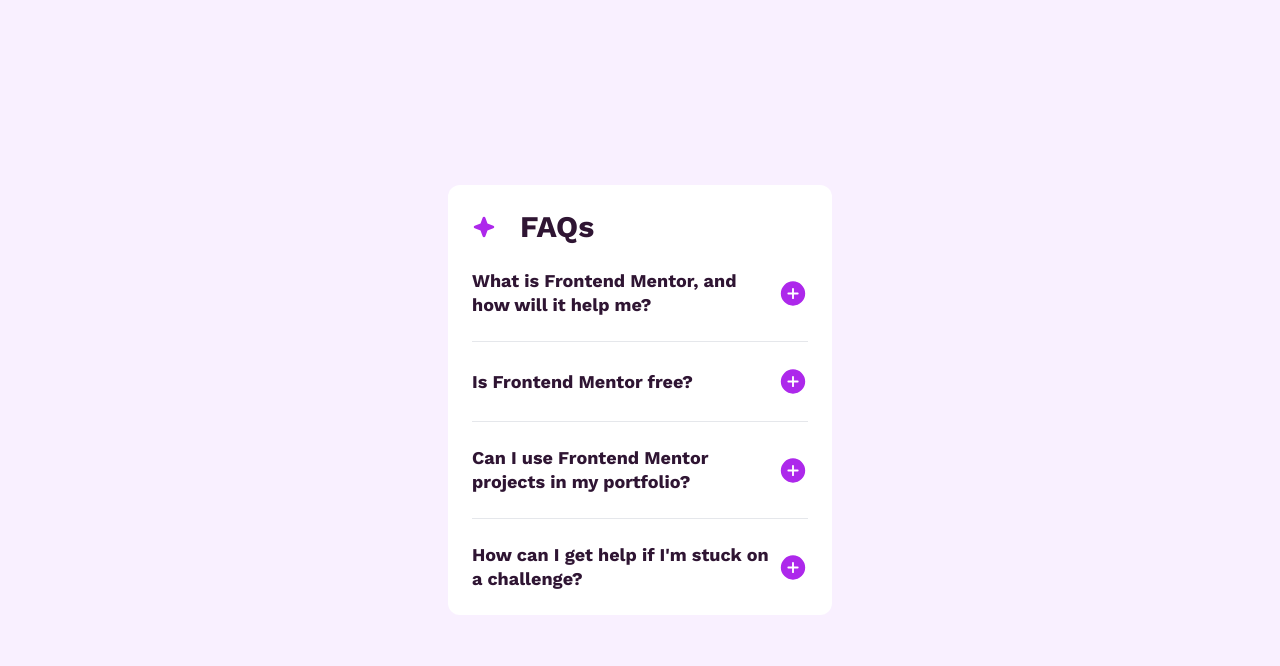
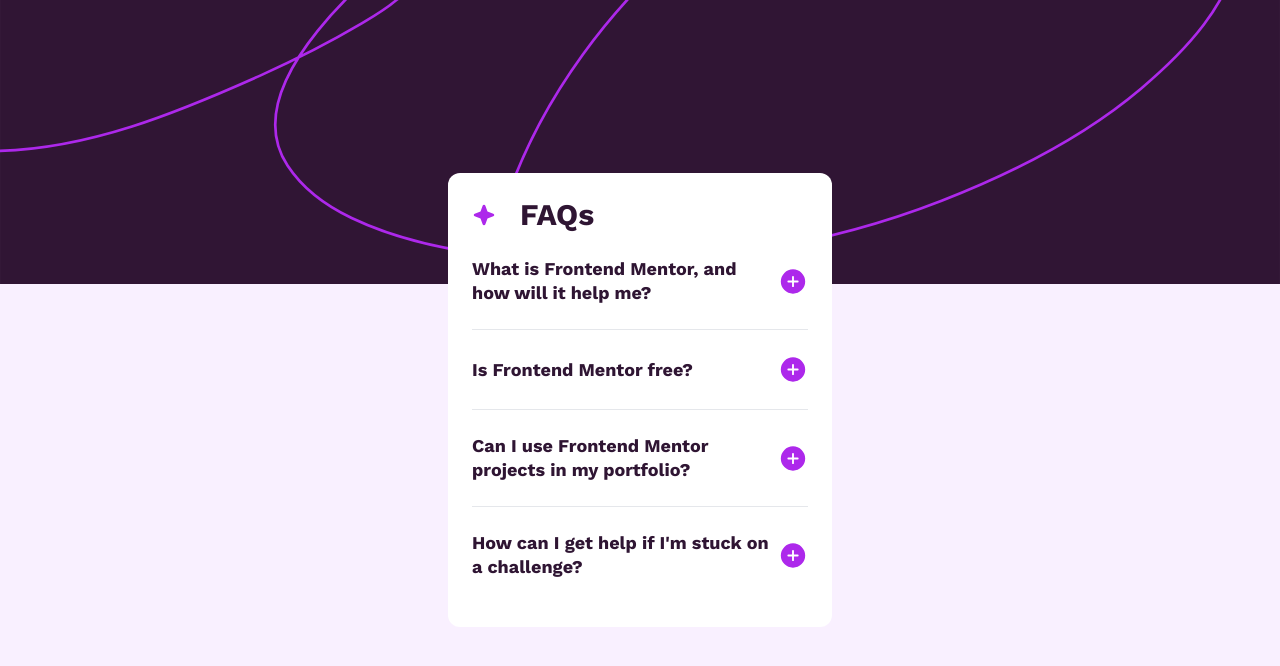
Before and after one commit to deedeedev/frontend-practice, a Next.js app: page /frontend-mentor/07-faq-accordion in a window 1280 px wide. Shown: the top 666 px of the page. Built offline with nearby package versions, Linux system fonts and the light colour scheme.

Commit message:
FAQ Accordion: fixed background image, accordion animation, moved questions data to component props

```diff
--- a/src/app/frontend-mentor/(components)/07-faq-accordion/page.tsx
+++ b/src/app/frontend-mentor/(components)/07-faq-accordion/page.tsx
@@ -1,18 +1,32 @@
 import FAQAccordion from "@/components/FAQAccordion/FAQAccordion"
 
-import backgroundImage from "./background-pattern-mobile.svg"
+const questions = [
+  {
+    question: "What is Frontend Mentor, and how will it help me?",
+    answer:
+      "Frontend Mentor offers realistic coding challenges to help developers improve their frontend coding skills with projects in HTML, CSS and JavaScript. It's suitable for all levels and ideal for portfolio building.",
+  },
+  {
+    question: "Is Frontend Mentor free?",
+    answer:
+      "Lorem ipsum dolor sit amet consectetur adipisicing elit. Et, ex aliquam. Ea, sequi quis molestiae, rerum suscipit cumque minima ullam voluptates consectetur distinctio, optio eveniet sed perspiciatis adipisci explicabo labore.",
+  },
+  {
+    question: "Can I use Frontend Mentor projects in my portfolio?",
+    answer:
+      "Lorem ipsum, dolor sit amet consectetur adipisicing elit. Aspernatur obcaecati maiores veritatis natus! Consequatur architecto in reiciendis, corrupti, ratione nisi voluptate debitis quos odit qui natus sed ab aliquam repellat.",
+  },
+  {
+    question: "How can I get help if I'm stuck on a challenge?",
+    answer:
+      "Lorem ipsum dolor sit amet consectetur adipisicing elit. Blanditiis doloremque explicabo reiciendis exercitationem temporibus. Tempore voluptates exercitationem porro, fuga ex amet tempora quae, consequuntur commodi vitae deleniti earum magnam praesentium!",
+  },
+]
 
 export default function Page() {
   return (
-    <div
-      className="flex min-h-screen w-full items-center justify-center overflow-hidden bg-faqLightPink"
-      style={{
-        backgroundImage: `url(${backgroundImage.src})`,
-        backgroundRepeat: "no-repeat",
-        backgroundSize: "auto",
-      }}
-    >
-      <FAQAccordion />
+    <div className="bg-img-faq-accordion-mobile md:bg-img-faq-accordion-desktop flex min-h-screen w-full items-center justify-center overflow-hidden bg-faqLightPink bg-[size:100%_auto] bg-no-repeat">
+      <FAQAccordion questions={questions} />
     </div>
   )
 }
--- a/src/components/FAQAccordion/FAQAccordion.tsx
+++ b/src/components/FAQAccordion/FAQAccordion.tsx
@@ -13,34 +13,27 @@ const workSans = Work_Sans({
   subsets: ["latin"],
 })
 
-const questions = [
-  {
-    question: "What is Frontend Mentor, and how will it help me?",
-    answer:
-      "Frontend Mentor offers realistic coding challenges to help developers improve their frontend coding skills with projects in HTML, CSS and JavaScript. It's suitable for all levels and ideal for portfolio building.",
-  },
-  {
-    question: "Is Frontend Mentor free?",
-    answer:
-      "Lorem ipsum dolor sit amet consectetur adipisicing elit. Et, ex aliquam. Ea, sequi quis molestiae, rerum suscipit cumque minima ullam voluptates consectetur distinctio, optio eveniet sed perspiciatis adipisci explicabo labore.",
-  },
-  {
-    question: "Can I use Frontend Mentor projects in my portfolio?",
-    answer:
-      "Lorem ipsum, dolor sit amet consectetur adipisicing elit. Aspernatur obcaecati maiores veritatis natus! Consequatur architecto in reiciendis, corrupti, ratione nisi voluptate debitis quos odit qui natus sed ab aliquam repellat.",
-  },
-  {
-    question: "How can I get help if I'm stuck on a challenge?",
-    answer:
-      "Lorem ipsum dolor sit amet consectetur adipisicing elit. Blanditiis doloremque explicabo reiciendis exercitationem temporibus. Tempore voluptates exercitationem porro, fuga ex amet tempora quae, consequuntur commodi vitae deleniti earum magnam praesentium!",
-  },
-]
+interface FAQAccordionProps {
+  questions: {
+    question: string
+    answer: string
+  }[]
+}
 
-export default function FAQAccordion() {
+export default function FAQAccordion({ questions }: FAQAccordionProps) {
   const [activeIndex, setActiveIndex] = useState<number | null>(null)
+  const [answerHeights, setAnswerHeights] = useState<number[]>(
+    Array(questions.length).fill(0),
+  )
 
-  const toggleQuestion = (index: number) => {
-    setActiveIndex(activeIndex === index ? null : index)
+  const toggleQuestion = (idx: number) => {
+    setActiveIndex(activeIndex === idx ? null : idx)
+    const newAnswerHeights = Array(questions.length).fill(0)
+    if (activeIndex !== idx)
+      newAnswerHeights[idx] = document.getElementById(
+        `answer-${idx}`,
+      )?.scrollHeight
+    setAnswerHeights(newAnswerHeights)
   }
 
   return (
@@ -58,15 +51,15 @@ export default function FAQAccordion() {
         <h1 className="text-3xl font-bold">FAQs</h1>
       </div>
       {/* Questions */}
-      <div className="flex flex-col space-y-6 divide-y">
+      <div className="flex flex-col divide-y">
         {questions.map(({ question, answer }, idx) => (
-          <div key={idx}>
+          <div key={idx} className="py-6">
             <div
-              className="mt-6 flex items-center justify-between hover:cursor-pointer"
+              className="flex items-center justify-between hover:cursor-pointer"
               onClick={() => toggleQuestion(idx)}
             >
               {/* Title */}
-              <h2 className="hover:text-faqPurple text-lg font-bold leading-6 text-faqDarkPurple">
+              <h2 className="text-lg font-bold leading-6 text-faqDarkPurple hover:text-faqPurple">
                 {question}
               </h2>
               {/* Toggle Button */}
@@ -76,11 +69,13 @@ export default function FAQAccordion() {
               />
             </div>
             {/* Answer */}
-            <p
-              className={`mt-6 text-faqGrayishPurple transition-all duration-300 ${activeIndex === idx ? "block" : "hidden"}`}
+            <div
+              id={`answer-${idx}`}
+              className="overflow-hidden transition-all duration-300"
+              style={{ maxHeight: `${answerHeights[idx] || 0}px` }}
             >
-              {answer}
-            </p>
+              <p className="pt-6 text-faqGrayishPurple">{answer}</p>
+            </div>
           </div>
         ))}
       </div>
--- a/tailwind.config.ts
+++ b/tailwind.config.ts
@@ -35,6 +35,12 @@ const config: Config = {
         faqGrayishPurple: "hsl(292, 16%, 49%)",
         faqDarkPurple: "hsl(292, 42%, 14%)",
       },
+      backgroundImage: {
+        "img-faq-accordion-desktop":
+          "url('/07-faq-accordion/background-pattern-desktop.svg')",
+        "img-faq-accordion-mobile":
+          "url('/07-faq-accordion/background-pattern-mobile.svg')",
+      },
     },
   },
   plugins: [],
```
Also changed, not shown: public/07-faq-accordion/background-pattern-desktop.svg (renamed from src/app/frontend-mentor/(components)/07-faq-accordion/background-pattern-desktop.svg), public/07-faq-accordion/background-pattern-mobile.svg (renamed from src/app/frontend-mentor/(components)/07-faq-accordion/background-pattern-mobile.svg).
